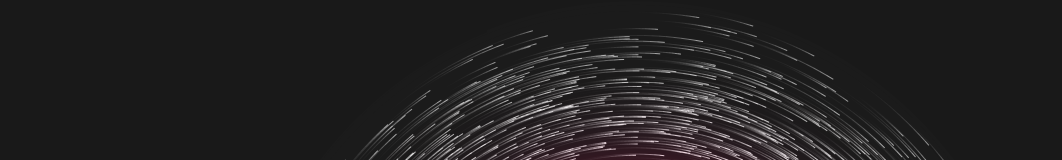
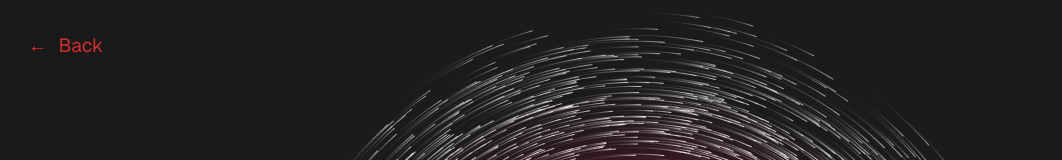
Before and after one commit to Muhammad-k02/muhammad-k02.github.io, a React (Create React App) app in the folder my-app/: page /about/profession in a window 1280 px wide. Shown: the top 160 px of the page, without its empty margins (4-1066 px from the left). Built offline with nearby package versions, Linux system fonts and the light colour scheme; a web font is replaced by a local one.

Commit message:
Publish Ready Final

```diff
--- a/my-app/src/pages/AboutPages/ProfessionPage.js
+++ b/my-app/src/pages/AboutPages/ProfessionPage.js
@@ -2,8 +2,10 @@ import './ProfessionPage.scss';
 
 import $ from 'jquery';
 import React, { useEffect, useRef } from 'react';
+import { useNavigate } from 'react-router-dom';
 
 function ProfessionPage() {
+  const navigate = useNavigate();
   const containerRef = useRef(null);
   const animationRef = useRef(null);
   const canvasRef = useRef(null);
@@ -407,6 +409,7 @@ function ProfessionPage() {
 
   return (
     <div className="profession-page">
+      <div className="back-button" onClick={() => navigate('/about')}>Back</div>
       <h1 className="title">Singularity</h1>
       <h2 className="professional-title">Professional Expertise</h2>
       <div id="blackhole" ref={containerRef}></div>
--- a/my-app/src/pages/AboutPages/ProfessionPage.scss
+++ b/my-app/src/pages/AboutPages/ProfessionPage.scss
@@ -366,6 +366,34 @@
       opacity: 1;
     }
   }
+
+  .back-button {
+    position: fixed;
+    top: 2rem;
+    left: 2rem;
+    color: #ff3333;
+    font-family: 'Geist', sans-serif;
+    font-size: 1.2rem;
+    cursor: pointer;
+    z-index: 10;
+    transition: all 0.3s ease;
+    opacity: 0.8;
+    text-decoration: none;
+    display: flex;
+    align-items: center;
+    gap: 0.5rem;
+
+    &:hover {
+      opacity: 1;
+      transform: translateX(-3px);
+    }
+
+    &::before {
+      content: '←';
+      display: inline-block;
+      margin-right: 0.2rem;
+    }
+  }
 }
 
 // Global styles
```
